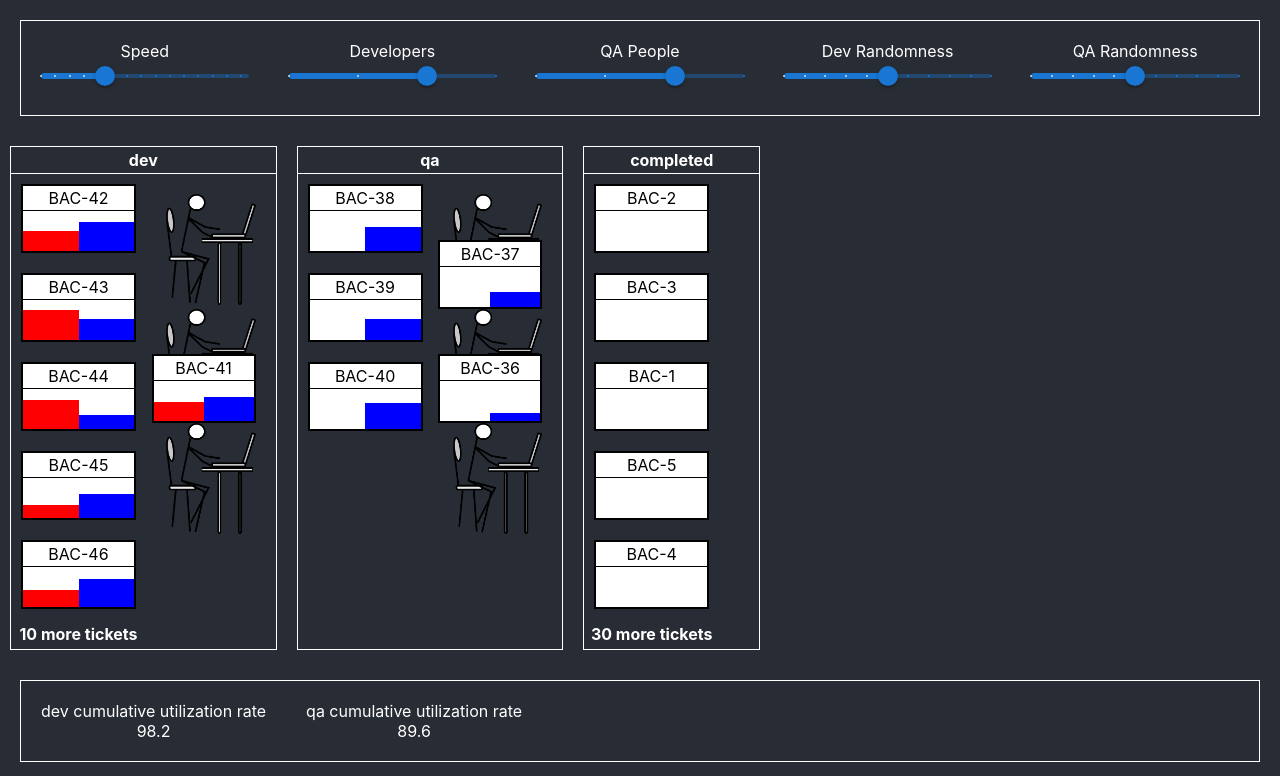
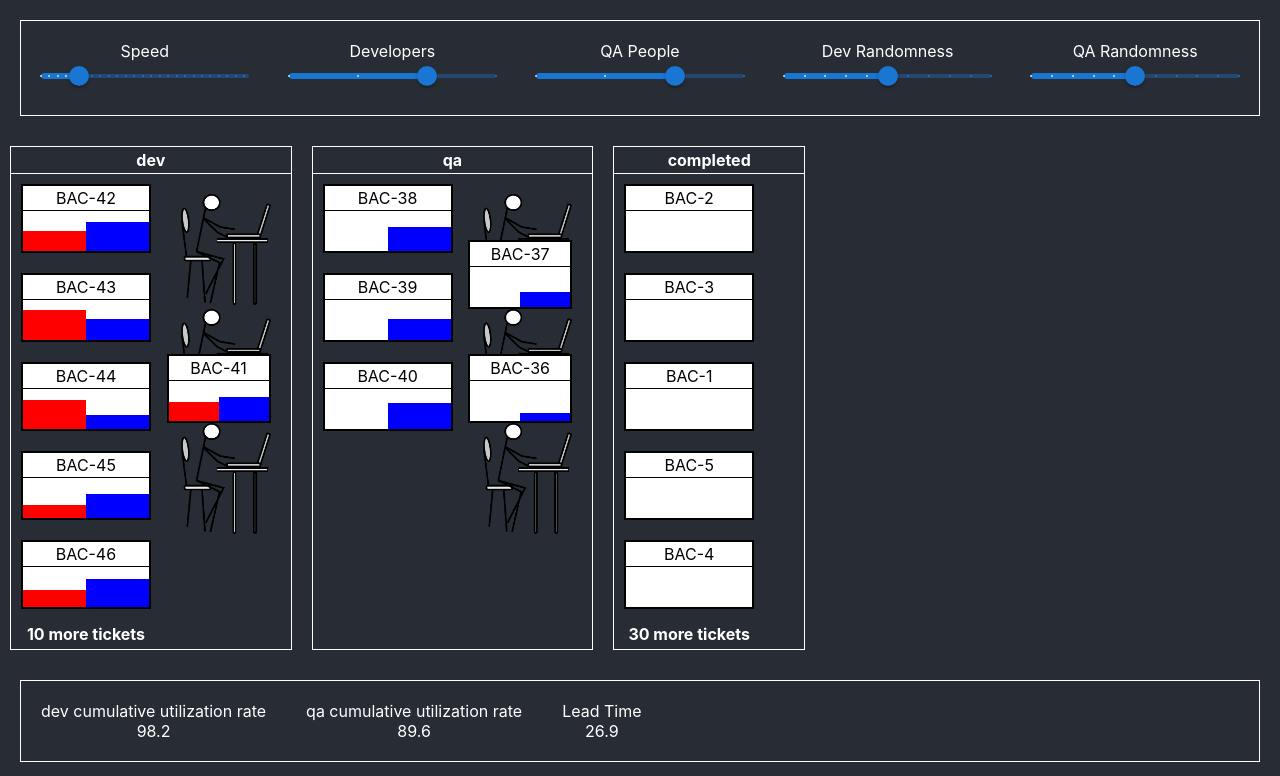
Before and after one commit to genixpro/dev-process-visualization, a React (Create React App) app: page / in a window 1280 px wide. Shown: the top 776 px of the page. Built offline with nearby package versions, Linux system fonts and the light colour scheme.

Commit message:
added in a statistic showing the lead time for completing tickets

```diff
--- a/src/App.css
+++ b/src/App.css
@@ -48,7 +48,7 @@ body {
 {
   display: flex;
   flex-direction: column;
-  min-width: 135px;
+  min-width: 150px;
 }
 
 .worker-center-queue-title {
--- a/src/App.js
+++ b/src/App.js
@@ -77,12 +77,16 @@ function renderWorkCenter(params, workCenterIndex) {
 }
 
 
+function renderStatistics(title, value) {
+    return <div className={"single-statistic"} key={title}>
+        <span>{title}</span>
+        <span>{value ? value.toFixed(1) : null}</span>
+    </div>
+}
 
-function renderWorkCenterStatistics(params, workCenterIndex) {
-    return <div className={"single-statistic"} key={workCenterIndex}>
-        <span>{params.name} cumulative utilization rate</span>
-        <span>{(100 * params.utilizedFrames / params.totalFrames).toFixed(1)}</span>
-    </div>
+
+function renderWorkCenterStatistics(params) {
+    return renderStatistics(`${params.name} cumulative utilization rate`, (100 * params.utilizedFrames / params.totalFrames));
 }
 
 
@@ -128,6 +132,7 @@ class App extends React.Component{
                     next: "qa",
                     speed: 20,
                     createNew: true,
+                    active: true,
                     queuedTickets: [],
                     workers: devWorkers,
                     utilizedFrames: 1,
@@ -138,6 +143,7 @@ class App extends React.Component{
                     next: "completed",
                     speed: 20,
                     createNew: false,
+                    active: true,
                     queuedTickets: [],
                     workers: qaWorkers,
                     utilizedFrames: 1,
@@ -148,6 +154,7 @@ class App extends React.Component{
                     next: null,
                     speed: 0,
                     createNew: false,
+                    active: false,
                     queuedTickets: [],
                     workers: [],
                     utilizedFrames: 1,
@@ -194,8 +201,28 @@ class App extends React.Component{
             transitioningTickets[workCenter.name] = [];
         });
 
+        // Increase lead time on all queued tickets
+        newState.workCenters = newState.workCenters.map((workCenter) => {
+            if (!workCenter.active) {
+                return workCenter;
+            }
+
+            return {
+                ...workCenter,
+                queuedTickets: workCenter.queuedTickets.map((ticket) => {
+                    return {
+                        ...ticket,
+                        leadTime: ticket.leadTime + 1
+                    }
+                })
+            }
+        });
 
         newState.workCenters = newState.workCenters.map((workCenter) => {
+            if (!workCenter.active) {
+                return workCenter;
+            }
+
             const queuedTickets = workCenter.queuedTickets;
             let utilizedFrames = workCenter.utilizedFrames;
             let totalFrames = workCenter.totalFrames;
@@ -205,6 +232,7 @@ class App extends React.Component{
                 if (worker.ticket) {
                     const newTicket = {
                         ...worker.ticket,
+                        leadTime: worker.ticket.leadTime + 1,
                         completion: {
                           ...worker.ticket.completion,
                           [workCenter.name]: worker.ticket.completion[workCenter.name] + workCenter.speed
@@ -273,6 +301,7 @@ class App extends React.Component{
                     queuedTickets.push(
                         {
                             number: `BAC-${newState.newTicketNumber}`,
+                            leadTime: 0,
                             completion: {
                                 dev: Math.round(50 + ((Math.random() - 0.5) * this.state.config["dev_randomness"])),
                                 qa: Math.round(50 + ((Math.random() - 0.5) * this.state.config["qa_randomness"]))
@@ -290,6 +319,32 @@ class App extends React.Component{
         this.setState(newState);
     }
 
+    computeLeadTimeStatistic() {
+        let total = 0;
+        let count = 0;
+        let completedWorkCenter = null;
+        for (let workCenter of this.state.workCenters) {
+            if (workCenter.name === "completed") {
+                completedWorkCenter = workCenter;
+                break;
+            }
+        }
+        if (completedWorkCenter === null) {
+            return null;
+        }
+
+        for (let x = 0; x < Math.min(completedWorkCenter.queuedTickets.length, 25); x += 1) {
+            const ticket = completedWorkCenter.queuedTickets[completedWorkCenter.queuedTickets.length - (x + 1)];
+            total += ticket.leadTime;
+            count += 1;
+        }
+        if (count > 0) {
+            return total / count;
+        } else {
+            return null;
+        }
+    }
+
 
     render() {
     return (
@@ -302,7 +357,7 @@ class App extends React.Component{
                         marks
                         min={1}
                         step={2}
-                        max={30}
+                        max={50}
                         defaultValue={this.defaultConfiguration.framerate}
                         aria-label="Speed" onChange={(evt) => this.setFrameRate(evt.target.value)}
                     />
@@ -371,6 +426,9 @@ class App extends React.Component{
                             return renderWorkCenterStatistics(workCenter, workCenterIndex);
                         })
                     }
+                    {
+                        renderStatistics("Lead Time", this.computeLeadTimeStatistic())
+                    }
             </div>
         </div>
     );
```
